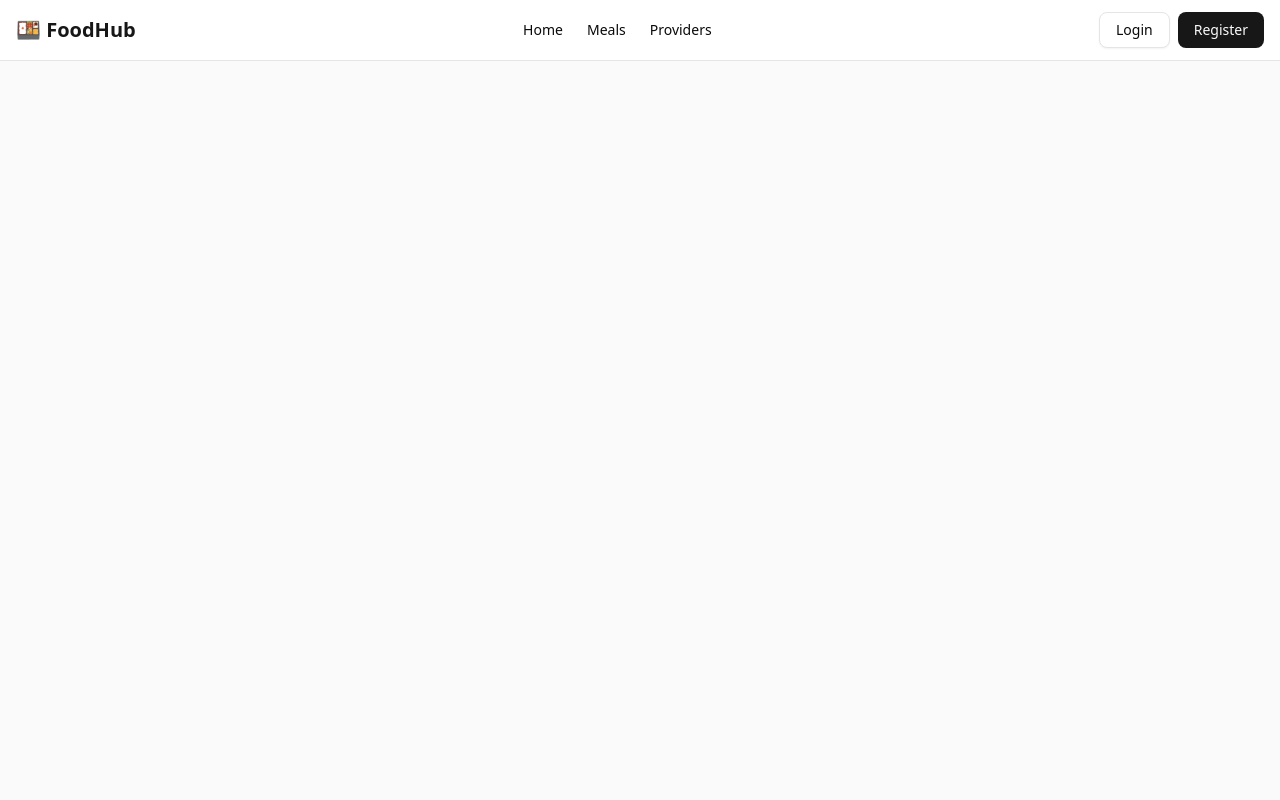
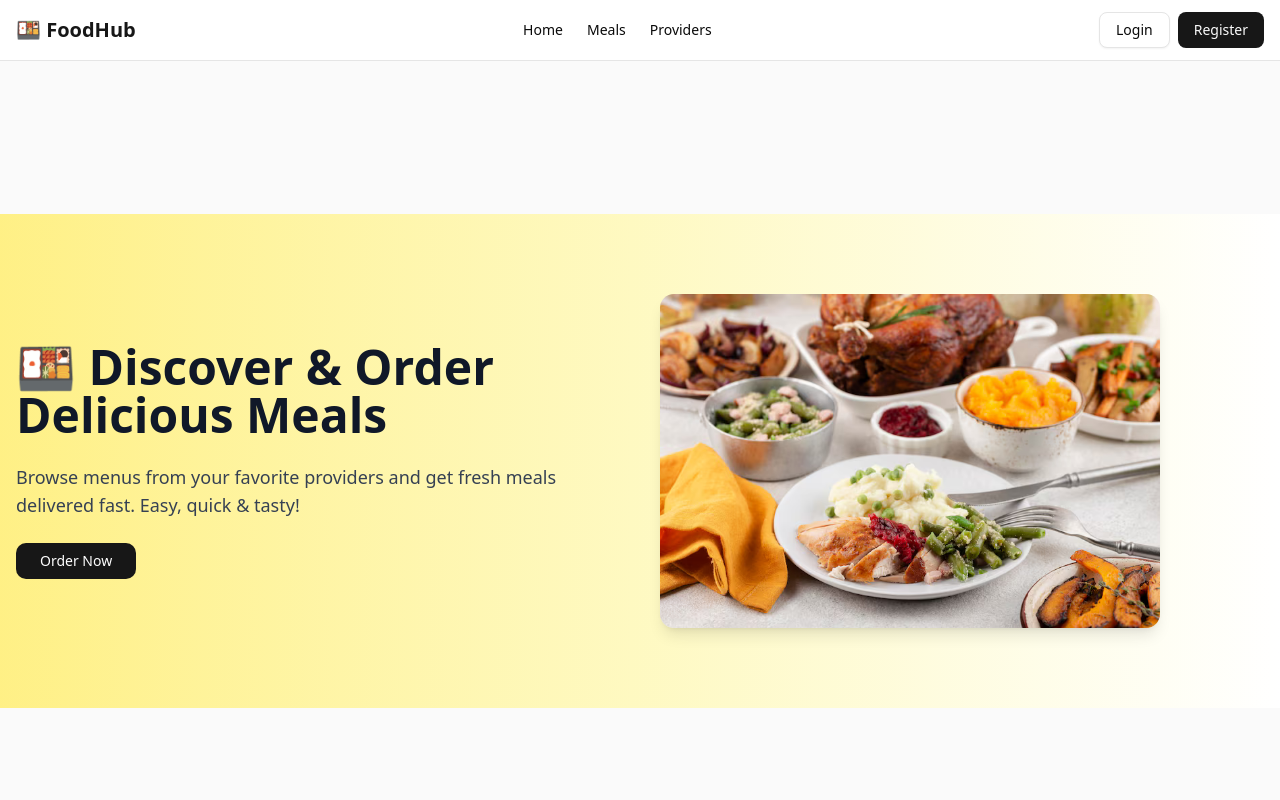
Before and after one commit to rakib-hasan3/FoodHub-Client, a Next.js app: page / in a window 1280 px wide. Shown: the top 800 px of the page. Built offline with nearby package versions, Linux system fonts and the light colour scheme.

Commit message:
add hero section on homepage with CTA button and image

```diff
--- a/src/app/page.tsx
+++ b/src/app/page.tsx
@@ -1,10 +1,11 @@
+import Hero from "@/components/Hero";
 import { Button } from "@/components/ui/button";
 
 
 export default function Home() {
   return (
     <div className="flex min-h-screen items-center justify-center bg-zinc-50 font-sans dark:bg-black">
-
+      <Hero></Hero>
     </div>
   );
 }
--- /dev/null
+++ b/src/components/Hero.tsx
@@ -0,0 +1,42 @@
+"use client";
+
+import { Button } from "@/components/ui/button";
+import Image from "next/image";
+
+const Hero = () => {
+    return (
+        <section className="relative bg-gradient-to-r from-yellow-200 via-yellow-100 to-white py-20">
+            <div className="container mx-auto px-4 flex flex-col md:flex-row items-center gap-10">
+
+                {/* Text */}
+                <div className="flex-1 space-y-6">
+                    <h1 className="text-4xl md:text-5xl font-bold text-gray-900">
+                        🍱 Discover & Order Delicious Meals
+                    </h1>
+                    <p className="text-lg text-gray-700">
+                        Browse menus from your favorite providers and get fresh meals delivered fast. Easy, quick & tasty!
+                    </p>
+                    <div>
+                        <Button className="bg-primary text-white px-6 py-2 rounded-lg">
+                            Order Now
+                        </Button>
+                    </div>
+                </div>
+
+                {/* Image */}
+                <div className="flex-1 hidden md:block">
+                    <Image
+                        src="/hero-meal.png"
+                        alt="Delicious Meals"
+                        width={500}
+                        height={400}
+                        className="rounded-xl shadow-lg"
+                    />
+                </div>
+
+            </div>
+        </section>
+    );
+};
+
+export default Hero;
```
Also changed, not shown: public/hero-meal.png (added).
